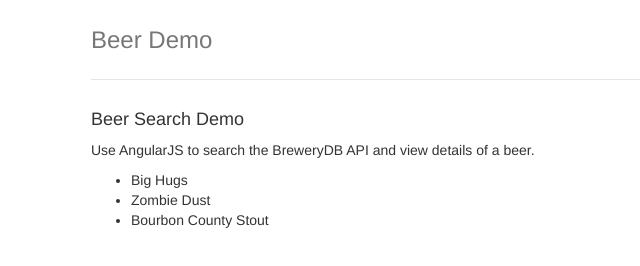
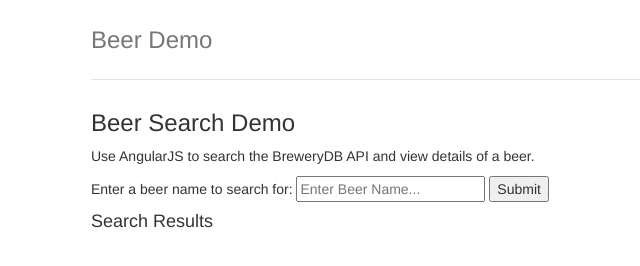
Before and after one commit to MyTbeerDrinker/beerdemo, a website: page app/index.html in a window 1280 px wide. Shown: the whole page, without its empty margins (199-839 px from the left). Drawn offline with nearby package versions, Linux system fonts and the light colour scheme; some packages are replaced by stand-ins of ours.

Commit message:
Added form with fake search results upon submit

```diff
--- a/app/scripts/controllers/beer.js
+++ b/app/scripts/controllers/beer.js
@@ -9,9 +9,17 @@
  */
 angular.module('beerdemoApp')
   .controller('BeerCtrl', function ($scope) {
-    $scope.beers = [
-      'Big Hugs',
-      'Zombie Dust',
-      'Bourbon County Stout'
-    ];
-  });
+    $scope.beers = [];
+
+    $scope.submit = function() {
+      var searchResults = [
+        'Big Hugs',
+        'Zombie Dust',
+        'Bourbon County Stout'
+      ];
+      $scope.beers = searchResults;
+      $scope.text = '';
+    };
+
+  })
+;
--- a/app/views/beer.html
+++ b/app/views/beer.html
@@ -1,6 +1,13 @@
-<h4>Beer Search Demo</h4>
+<h3>Beer Search Demo</h3>
 <p>Use AngularJS to search the BreweryDB API and view details of a beer.</p>
 
+<form ng-submit="submit()">
+  Enter a beer name to search for:
+  <input type="text" ng-model="text" name="text" placeholder="Enter Beer Name..."/>
+  <input type="submit" id="submit" value="Submit" />
+</form>
+
+<h4>Search Results</h4>
 <ul>
   <li ng-repeat="beer in beers">{{ beer }}</li>
 </ul>
```
